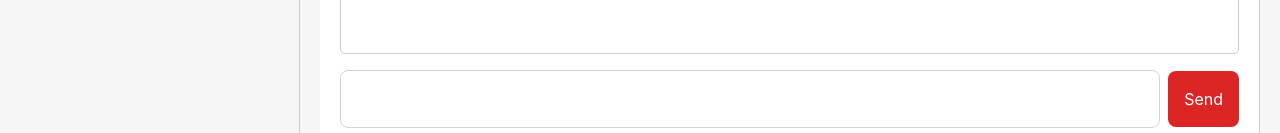
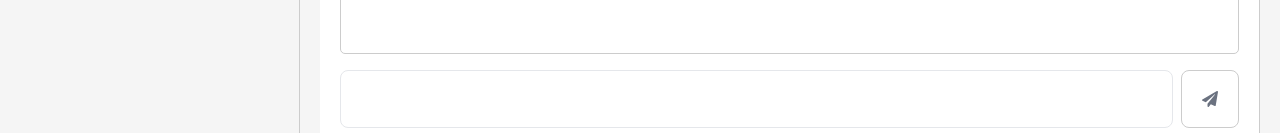
Before and after one commit to su-hwani/ui-final, a React (Create React App) app: page / in a window 1280 px wide. Shown: the part 667-800 px from the top of the page. Built offline with nearby package versions, Linux system fonts and the light colour scheme.

Commit message:
Feat: Change send button

```diff
--- a/src/components/Chat.tsx
+++ b/src/components/Chat.tsx
@@ -1,4 +1,5 @@
 import React, { useState } from "react";
+import { FaPaperPlane } from "react-icons/fa";
 import Graph from "./Graph";
 
 export default function Chat(chatName: any) {
@@ -83,10 +84,9 @@ export default function Chat(chatName: any) {
               </div>
             </div>
           )}
-
           {message.sender === "user" && (
             <div
-                  className="bg-red-600 text-white p-4 rounded-lg inline-block text-right"
+              className="bg-obzen-light-purple text-black p-4 rounded-lg inline-block text-right"
             >
               {message.text}
             </div>
@@ -100,15 +100,22 @@ export default function Chat(chatName: any) {
               value={inputText}
               onChange={handleInputChange}
               onKeyPress={handleEnterKeyPress}
-            className={`flex-1 p-4 rounded-lg mr-2 ${
-              inputText.trim() ? "border-1 border-gray-300" : "border border-gray-300"
-            }`}
+              className={`flex-1 p-4 rounded-lg mr-2 border default-border"}`}
             />
             <button
             onClick={handleSendMessage}
-            className="p-4 rounded-lg bg-red-600 text-white border-none cursor-pointer"
+            className="p-5 rounded-lg bg-white text-gray-500 border cursor-pointer border-default-border focus:border-gray-400"
+            style={{ borderWidth: "1px", borderColor: "#ccc" }} // Default border width and color
+            onFocus={(e) => {
+              e.currentTarget.style.borderWidth = "2px"; // Adjust border width on focus
+              e.currentTarget.style.borderColor = "#ccc"; // You can change the color as well
+            }}
+            onBlur={(e) => {
+              e.currentTarget.style.borderWidth = "1px"; // Revert border width on blur
+              e.currentTarget.style.borderColor = "#ccc"; // You can change the color as well
+            }}
           >
-            Send
+            <FaPaperPlane />
           </button>
         </div>
       </div>
--- a/tailwind.config.js
+++ b/tailwind.config.js
@@ -4,14 +4,15 @@ module.exports = {
   theme: {
     extend: {
       colors: {
-        "default-blue": "cornflowerblue",
         "background-blue": "#f0f4f8",
         "detail-black": "#6b5e71",
         "chart-background": "#fffefe",
+
         "obzen-purple": "#672c68",
+        "obzen-light-purple": "#D5C8D9",
+        "obzen-red" : "#E04C4C",
 
-        // chat red
-        "obzen-light-purple": "#b797c4",
+        "default-border" : "gray-300"
       },
     },
   },
```
Lines whose indentation alone changed are shown as unchanged.
